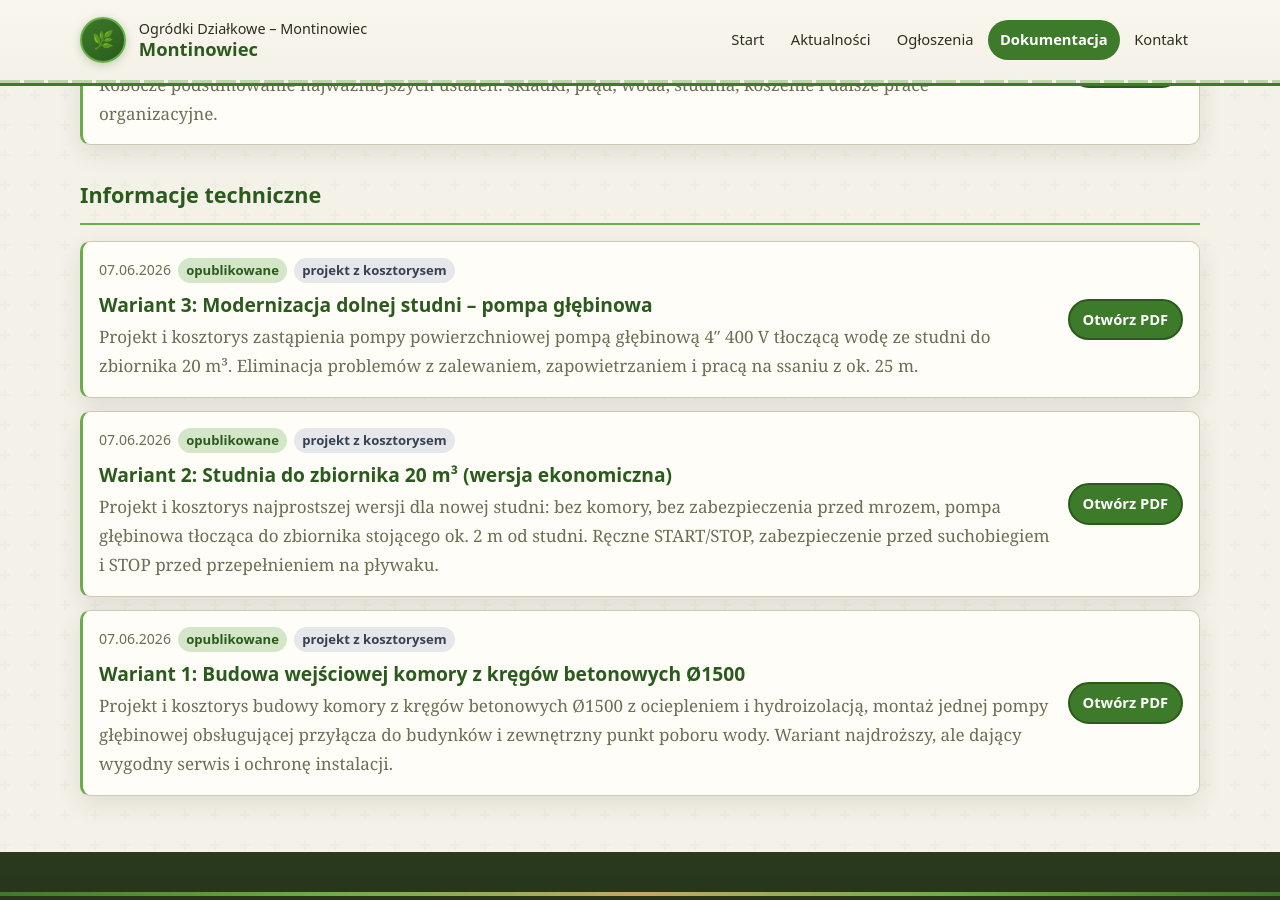
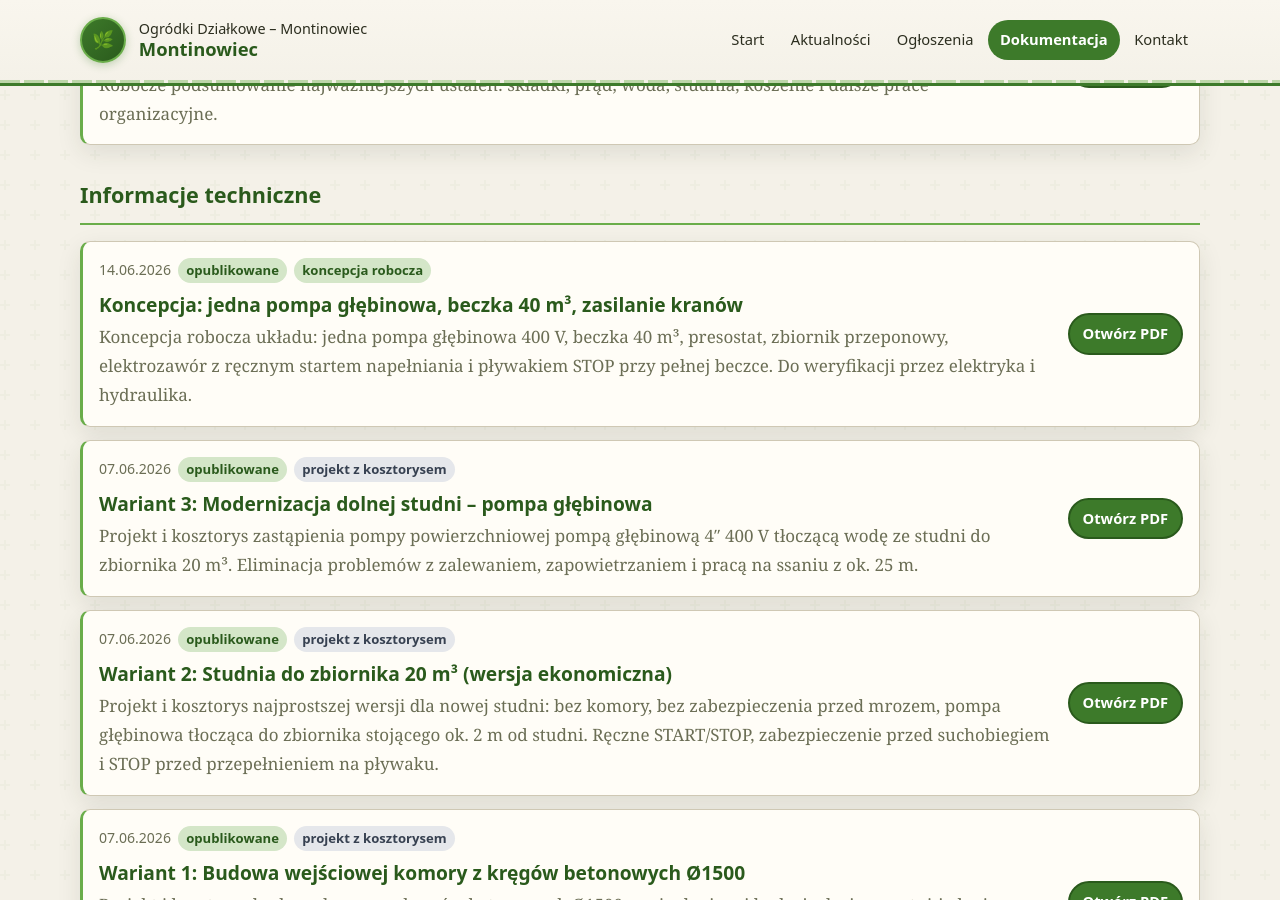
Before and after one commit to brxie/montin-page, a Jekyll site: the page built from dokumentacja.md, in a window 1280 px wide and 900 px high, scrolled down 1500 px. Built offline with Jekyll 4.4.1, drawn with Linux system fonts in a browser that asks for light colours.

Commit message:
Dodano koncepcję układu: pompa głębinowa + beczka 40m3 (PDF)

```diff
--- a/_data/documents.yml
+++ b/_data/documents.yml
@@ -45,6 +45,15 @@
   file: "/documents/analiza_utworzenie_stowarzyszenia.pdf"
   description: "Pakiet dokumentów do konsultacji przed formalnym głosowaniem nad uporządkowaniem statusu organizacyjnego."
 
+- title: "Koncepcja: jedna pompa głębinowa, beczka 40 m³, zasilanie kranów"
+  category: "Informacje techniczne"
+  date: 2026-06-14
+  labels:
+    - opublikowane
+    - koncepcja robocza
+  file: "/documents/koncepcja-jedna-pompa-beczka-40m3-v3.pdf"
+  description: "Koncepcja robocza układu: jedna pompa głębinowa 400 V, beczka 40 m³, presostat, zbiornik przeponowy, elektrozawór z ręcznym startem napełniania i pływakiem STOP przy pełnej beczce. Do weryfikacji przez elektryka i hydraulika."
+
 - title: "Wariant 1: Budowa wejściowej komory z kręgów betonowych Ø1500"
   category: "Informacje techniczne"
   date: 2026-06-07
```
Also changed, not shown: 1 other file.
